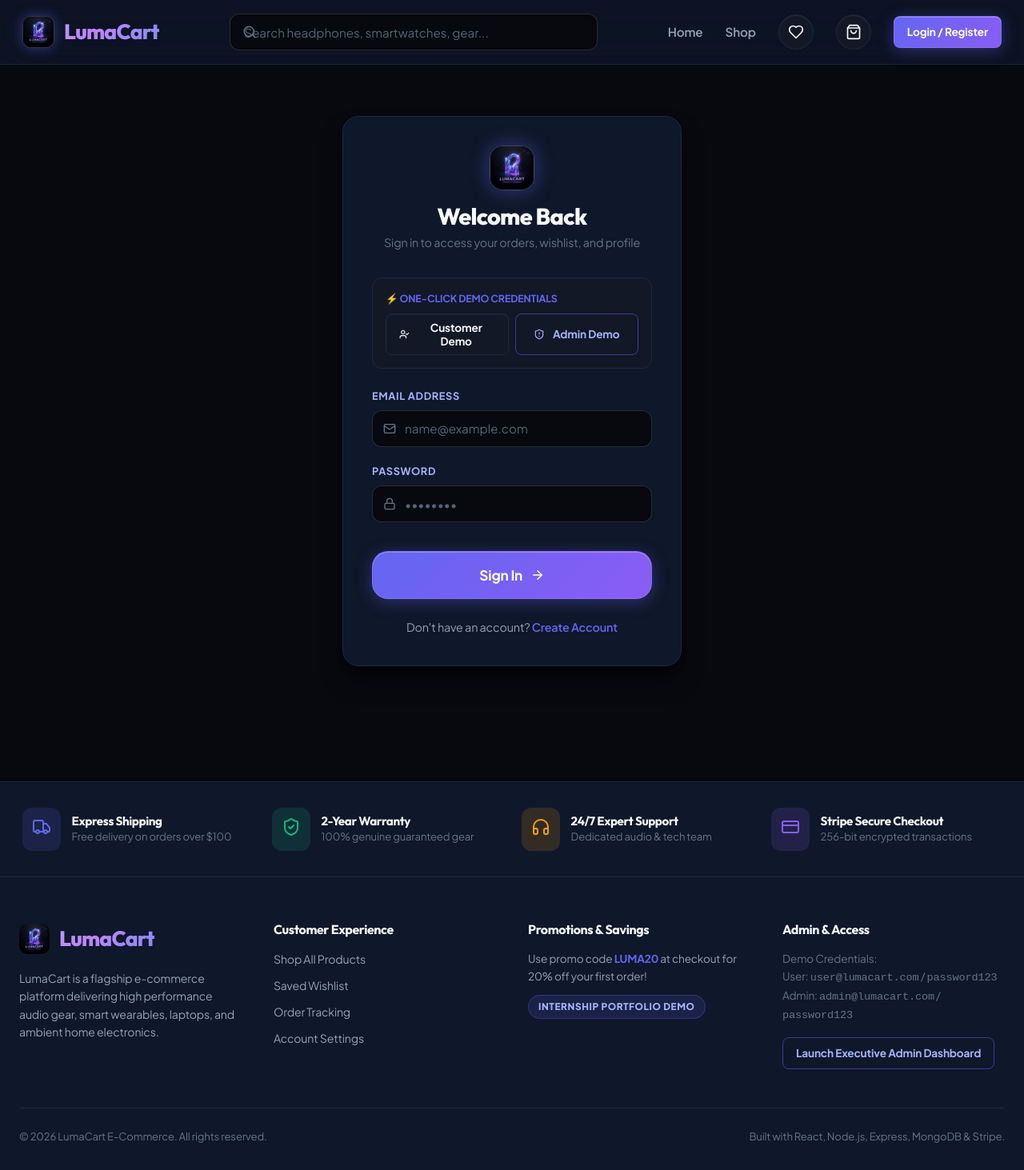
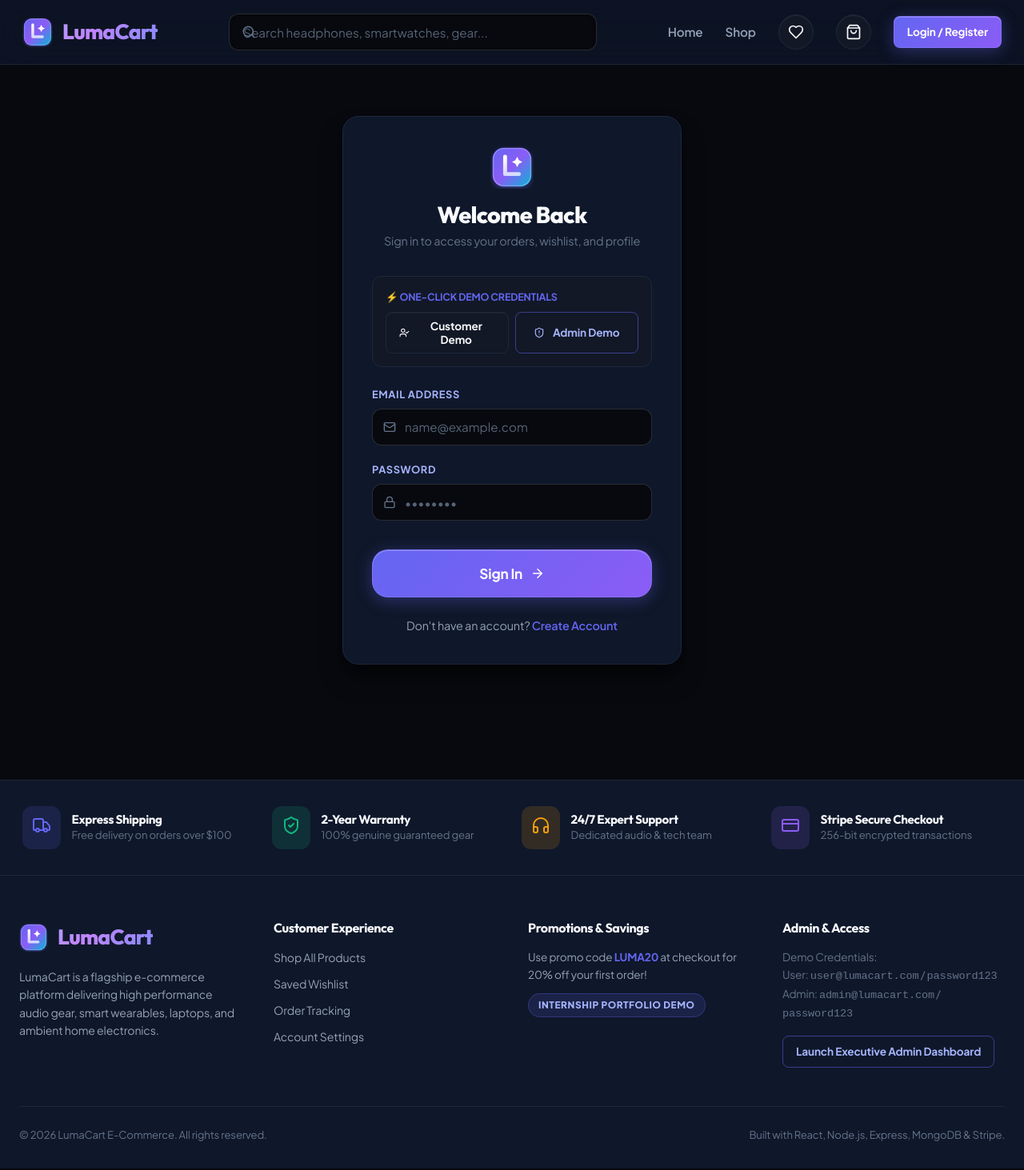
Before and after one commit to Megha-r20/LumaCart, a React (Vite) app in the folder frontend/: page /login in a window 1280 px wide. Shown: the whole page at 80% size. Built offline with nearby package versions, Linux system fonts and the light colour scheme.

Commit message:
Brand Redesign: Replace AI image logo with ultra-clean modern corporate vector SVG logo

```diff
--- a/frontend/index.html
+++ b/frontend/index.html
@@ -2,7 +2,7 @@
 <html lang="en">
   <head>
     <meta charset="UTF-8" />
-    <link rel="icon" type="image/png" href="/logo.png" />
+    <link rel="icon" type="image/svg+xml" href="/logo.svg" />
     <meta name="viewport" content="width=device-width, initial-scale=1.0" />
     <title>LumaCart — Next-Gen Premium E-Commerce Platform</title>
     <meta name="description" content="Discover premium acoustic audio gear, flagship smartwatches, high-performance laptops, and smart home technology with fast checkout and instant order tracking at LumaCart." />
--- a/frontend/src/components/Footer.jsx
+++ b/frontend/src/components/Footer.jsx
@@ -55,7 +55,7 @@
         <div style={{ display: 'grid', gridTemplateColumns: 'repeat(auto-fit, minmax(200px, 1fr))', gap: '2.5rem', marginBottom: '3rem' }}>
           <div>
             <Link to="/" className="brand-logo" style={{ marginBottom: '1rem', display: 'inline-flex', alignItems: 'center', gap: '0.75rem' }}>
-              <img src="/logo.png" alt="LumaCart Logo" style={{ width: 38, height: 38, borderRadius: '10px', objectFit: 'cover' }} />
+              <img src="/logo.svg" alt="LumaCart Logo" style={{ width: 36, height: 36, borderRadius: '10px' }} />
               <span>LumaCart</span>
             </Link>
             <p style={{ color: 'var(--text-secondary)', fontSize: '0.88rem', lineHeight: 1.6 }}>
--- a/frontend/src/components/Navbar.jsx
+++ b/frontend/src/components/Navbar.jsx
@@ -43,7 +43,7 @@
       <div className="container nav-container">
         {/* Brand Logo */}
         <Link to="/" className="brand-logo" style={{ display: 'flex', alignItems: 'center', gap: '0.75rem' }}>
-          <img src="/logo.png" alt="LumaCart Logo" style={{ width: 40, height: 40, borderRadius: '10px', objectFit: 'cover', boxShadow: '0 0 16px rgba(99, 102, 241, 0.45)', border: '1px solid rgba(255, 255, 255, 0.15)' }} />
+          <img src="/logo.svg" alt="LumaCart Logo" style={{ width: 38, height: 38, borderRadius: '10px' }} />
           <span>LumaCart</span>
         </Link>
 
--- a/frontend/src/pages/Login.jsx
+++ b/frontend/src/pages/Login.jsx
@@ -51,7 +51,7 @@
     <div className="container" style={{ paddingTop: '4rem', paddingBottom: '4rem', maxWidth: 480 }}>
       <div style={{ background: 'var(--bg-secondary)', border: '1px solid var(--border)', borderRadius: 'var(--radius-lg)', padding: '2.25rem', boxShadow: 'var(--shadow-lg)' }}>
         <div style={{ textAlign: 'center', marginBottom: '2rem' }}>
-          <img src="/logo.png" alt="LumaCart Logo" style={{ width: 56, height: 56, borderRadius: '16px', objectFit: 'cover', margin: '0 auto 1rem', boxShadow: '0 0 25px rgba(99, 102, 241, 0.45)', border: '1.5px solid rgba(255, 255, 255, 0.2)' }} />
+          <img src="/logo.svg" alt="LumaCart Logo" style={{ width: 54, height: 54, margin: '0 auto 1rem', display: 'block' }} />
           <h1 style={{ fontSize: '1.8rem', fontWeight: 800 }}>Welcome Back</h1>
           <p style={{ color: 'var(--text-muted)', fontSize: '0.9rem', marginTop: '0.25rem' }}>
             Sign in to access your orders, wishlist, and profile
--- a/frontend/src/pages/Register.jsx
+++ b/frontend/src/pages/Register.jsx
@@ -39,7 +39,7 @@
     <div className="container" style={{ paddingTop: '4rem', paddingBottom: '4rem', maxWidth: 480 }}>
       <div style={{ background: 'var(--bg-secondary)', border: '1px solid var(--border)', borderRadius: 'var(--radius-lg)', padding: '2.25rem', boxShadow: 'var(--shadow-lg)' }}>
         <div style={{ textAlign: 'center', marginBottom: '2rem' }}>
-          <img src="/logo.png" alt="LumaCart Logo" style={{ width: 56, height: 56, borderRadius: '16px', objectFit: 'cover', margin: '0 auto 1rem', boxShadow: '0 0 25px rgba(99, 102, 241, 0.45)', border: '1.5px solid rgba(255, 255, 255, 0.2)' }} />
+          <img src="/logo.svg" alt="LumaCart Logo" style={{ width: 54, height: 54, margin: '0 auto 1rem', display: 'block' }} />
           <h1 style={{ fontSize: '1.8rem', fontWeight: 800 }}>Create Your Account</h1>
           <p style={{ color: 'var(--text-muted)', fontSize: '0.9rem', marginTop: '0.25rem' }}>
             Join LumaCart to enjoy fast checkout & order tracking
--- a/frontend/src/pages/admin/AdminLayout.jsx
+++ b/frontend/src/pages/admin/AdminLayout.jsx
@@ -54,7 +54,7 @@
       <aside className="admin-sidebar" style={{ background: '#0B0F19', borderRight: '1px solid rgba(255, 255, 255, 0.08)', width: 270 }}>
         <div className="admin-sidebar-header" style={{ padding: '1.5rem', borderBottom: '1px solid rgba(255, 255, 255, 0.06)' }}>
           <Link to="/" style={{ display: 'flex', alignItems: 'center', gap: '0.75rem', textDecoration: 'none' }}>
-            <img src="/logo.png" alt="LumaCart Logo" style={{ width: 38, height: 38, borderRadius: '10px', objectFit: 'cover', boxShadow: '0 0 15px rgba(99, 102, 241, 0.4)' }} />
+            <img src="/logo.svg" alt="LumaCart Logo" style={{ width: 36, height: 36, borderRadius: '10px' }} />
             <div>
               <span style={{ fontFamily: 'var(--font-heading)', fontWeight: 800, fontSize: '1.25rem', color: '#FFF' }}>LumaConsole</span>
               <div style={{ fontSize: '0.72rem', color: '#A5B4FC', fontWeight: 700, textTransform: 'uppercase', letterSpacing: '0.8px' }}>Enterprise SaaS</div>
```
Also changed, not shown: frontend/public/logo.svg (added).
